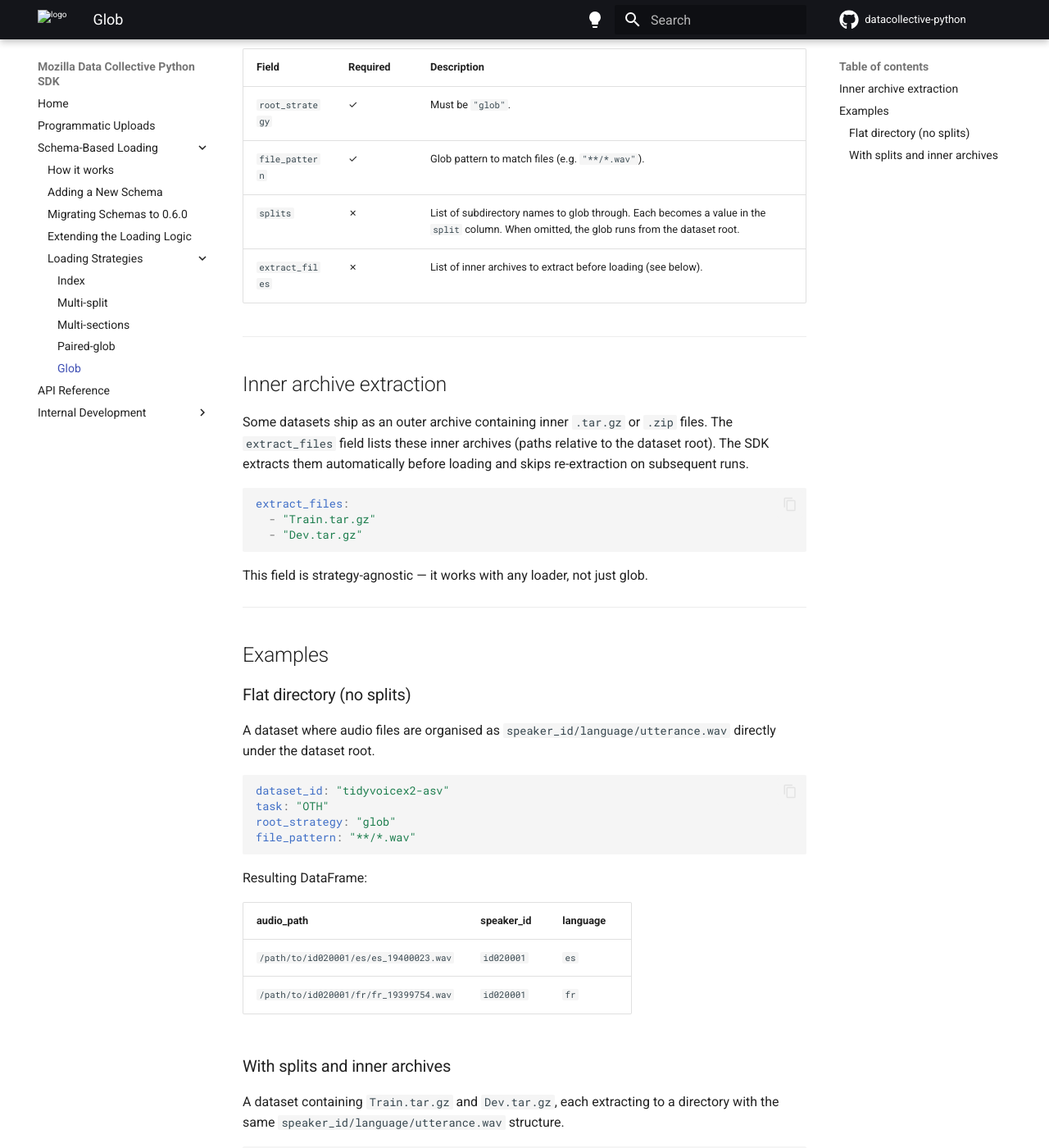
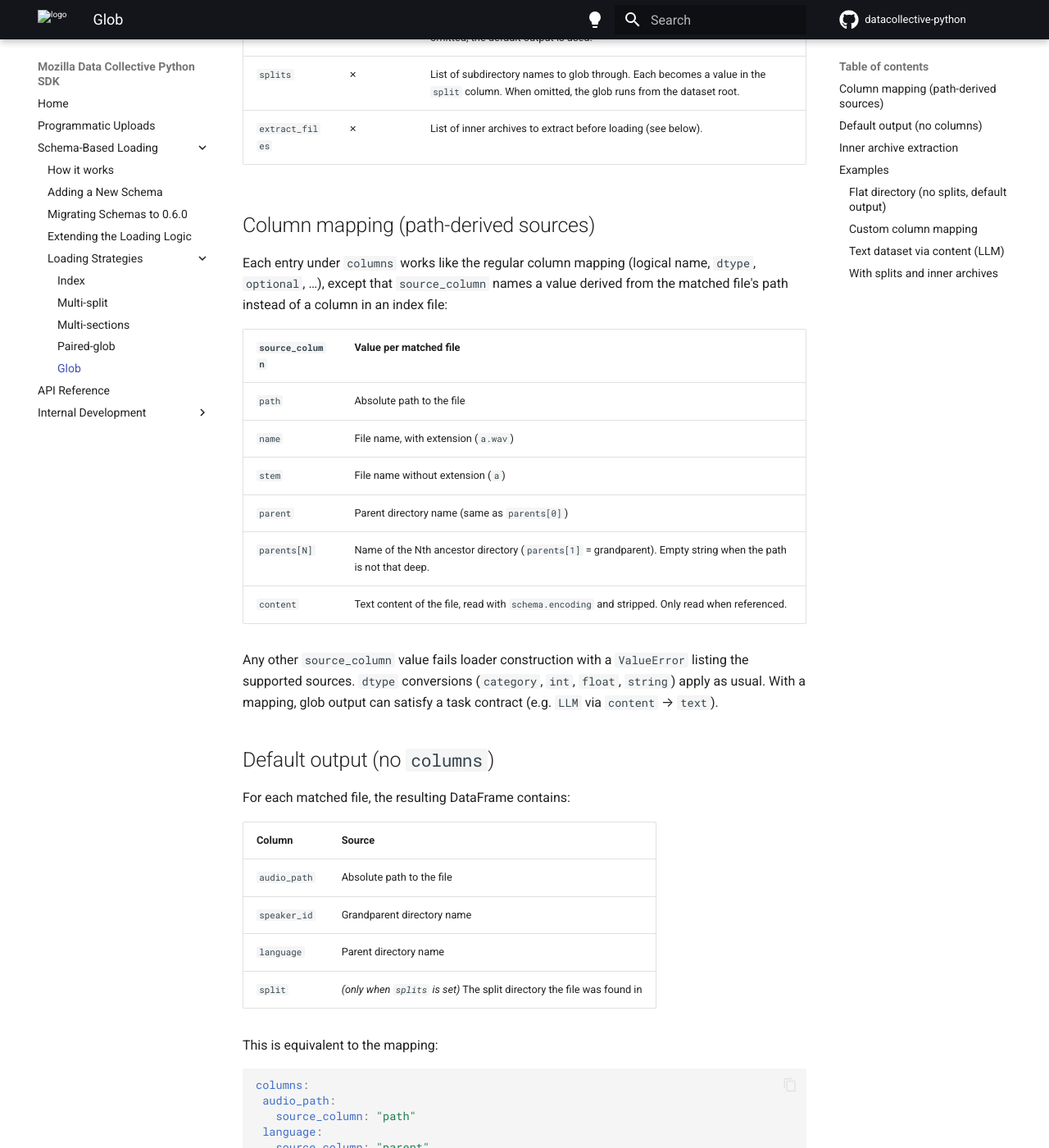
Before and after one commit to Mozilla-Data-Collective/datacollective-python, an MkDocs documentation site: the page built from docs/loaders/glob.md, in a window 1280 px wide and 1400 px high, scrolled down 489 px. Shown: the whole window at 82% size. Built offline with MkDocs 1.6.1 and Material for MkDocs 9.7.7, drawn with Linux system fonts in a browser that asks for light colours; comment, search, counter and statistics services are not loaded; some of the changed text lies outside the part shown.

Commit message:
Update docs

````diff
--- a/docs/loaders/glob.md
+++ b/docs/loaders/glob.md
@@ -1,8 +1,46 @@
 # Glob Strategy (`root_strategy: "glob"`)
 
 The loader recursively finds all files matching `file_pattern` and derives
-metadata from the directory structure. For each matched file, the resulting
-DataFrame contains:
+metadata from each matched file's path. What ends up in the DataFrame is
+controlled by an optional `columns` mapping over **path-derived sources**;
+when `columns` is omitted, a fixed default output is used.
+
+
+**Controlled by:**
+
+| Field | Required | Description |
+|---|---|---|
+| `root_strategy` | ✓ | Must be `"glob"`. |
+| `file_pattern` | ✓ | Glob pattern to match files (e.g. `"**/*.wav"`). |
+| `columns` | ✗ | Mapping of logical column names to **path-derived sources** (see below). When omitted, the default output is used. |
+| `splits` | ✗ | List of subdirectory names to glob through. Each becomes a value in the `split` column. When omitted, the glob runs from the dataset root. |
+| `extract_files` | ✗ | List of inner archives to extract before loading (see below). |
+
+
+## Column mapping (path-derived sources)
+
+Each entry under `columns` works like the regular column mapping (logical
+name, `dtype`, `optional`, …), except that `source_column` names a value
+derived from the matched file's path instead of a column in an index file:
+
+| `source_column` | Value per matched file |
+|---|---|
+| `path` | Absolute path to the file |
+| `name` | File name, with extension (`a.wav`) |
+| `stem` | File name without extension (`a`) |
+| `parent` | Parent directory name (same as `parents[0]`) |
+| `parents[N]` | Name of the Nth ancestor directory (`parents[1]` = grandparent). Empty string when the path is not that deep. |
+| `content` | Text content of the file, read with `schema.encoding` and stripped. Only read when referenced. |
+
+Any other `source_column` value fails loader construction with a `ValueError`
+listing the supported sources. `dtype` conversions (`category`, `int`,
+`float`, `string`) apply as usual. With a mapping, glob output can satisfy a
+task contract (e.g. `LLM` via `content` → `text`).
+
+
+## Default output (no `columns`)
+
+For each matched file, the resulting DataFrame contains:
 
 | Column | Source |
 |---|---|
@@ -12,14 +50,17 @@ DataFrame contains:
 | `split` | *(only when `splits` is set)* The split directory the file was found in |
 
 
-**Controlled by:**
+This is equivalent to the mapping:
 
-| Field | Required | Description |
-|---|---|---|
-| `root_strategy` | ✓ | Must be `"glob"`. |
-| `file_pattern` | ✓ | Glob pattern to match files (e.g. `"**/*.wav"`). |
-| `splits` | ✗ | List of subdirectory names to glob through. Each becomes a value in the `split` column. When omitted, the glob runs from the dataset root. |
-| `extract_files` | ✗ | List of inner archives to extract before loading (see below). |
+```yaml
+columns:
+ audio_path:
+   source_column: "path"
+ language:
+   source_column: "parent"
+ speaker_id:
+   source_column: "parents[1]"
+```
 
 ---
 
@@ -42,7 +83,8 @@ This field is strategy-agnostic — it works with any loader, not just glob.
 
 ## Examples
 
-### Flat directory (no splits)
+### Flat directory (no splits, default output)
+
 
 A dataset where audio files are organised as `speaker_id/language/utterance.wav` directly under the dataset root.
 
@@ -59,6 +101,56 @@ Resulting DataFrame:
 |---|---|---|
 | `/path/to/id020001/es/es_19400023.wav` | `id020001` | `es` |
 | `/path/to/id020001/fr/fr_19399754.wav` | `id020001` | `fr` |
+
+
+### Custom column mapping
+
+
+The same layout, but with explicit names and dtypes — and the utterance ID
+derived from the file stem:
+
+
+```yaml
+dataset_id: "tidyvoicex2-asv"
+task: "OTH"
+root_strategy: "glob"
+file_pattern: "**/*.wav"
+columns:
+ audio_path:
+   source_column: "path"
+ utterance_id:
+   source_column: "stem"
+ language:
+   source_column: "parent"
+   dtype: "category"
+ speaker_id:
+   source_column: "parents[1]"
+   dtype: "category"
+```
+
+
+### Text dataset via `content` (LLM)
+
+
+A text corpus organised as `language/document.txt`, loaded with the file
+contents as the `text` column — this satisfies the `LLM` task contract:
+
+
+```yaml
+dataset_id: "my-text-corpus"
+task: "LLM"
+root_strategy: "glob"
+file_pattern: "**/*.txt"
+columns:
+ text:
+   source_column: "content"
+ language:
+   source_column: "parent"
+   dtype: "category"
+ file_name:
+   source_column: "name"
+```
+
 
 ### With splits and inner archives
 
````
Also changed, not shown: docs/schema_documentation.md (+12 -6 lines), docs/schema_migration_0.6.0.md (+17 -6 lines).
